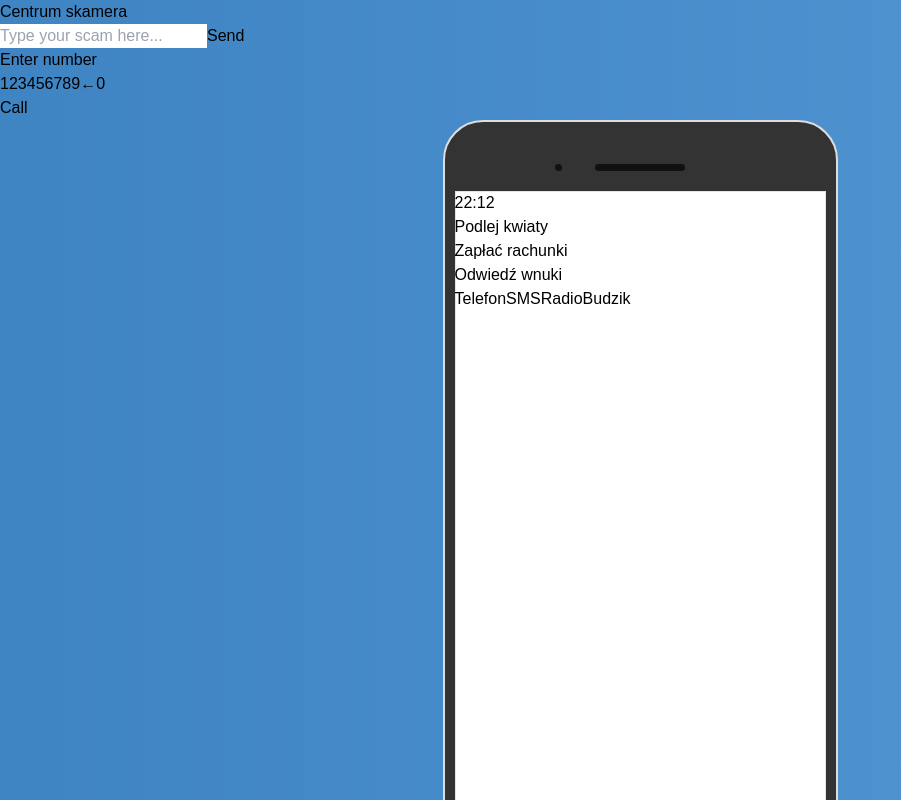
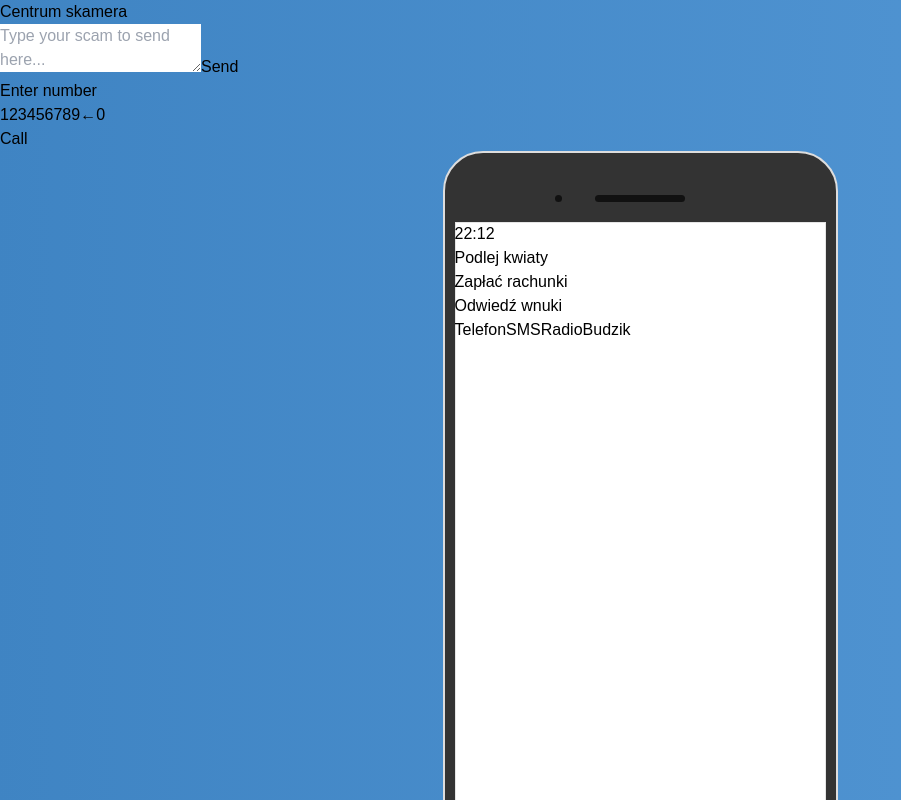
Before and after one commit to Bex0n/wnucheck-mvp, a Next.js app in the folder frontend/: page / in a window 1280 px wide. Shown: the top 800 px of the page, without its empty margins (0-901 px from the left). Built offline with nearby package versions, Linux system fonts and the light colour scheme.

Commit message:
simplify chatwindow

```diff
--- a/frontend/src/pages/ChatWindow.tsx
+++ b/frontend/src/pages/ChatWindow.tsx
@@ -49,20 +49,12 @@ const ChatWindow: React.FC<ChatWindowProps> = ({onChatMessage}) => {
   }
 
   return (
-    <div className="flex flex-col gap-4 p-6 bg-white border rounded-lg shadow-lg max-w-md w-full">
-      <div className="flex flex-col gap-2 overflow-y-auto max-h-64">
-        <div className="self-start bg-blue-100 p-3 rounded-lg text-black">
-        </div>
-        <div className="self-end bg-gray-200 p-3 rounded-lg text-black">
-        </div>
-      </div>
-      <div className="flex gap-2 mt-4">
-        <input
+    <div className="flex flex-col gap-2">
+      <textarea
         value={inputValue}
         onChange={(e) => setInputValue(e.target.value)}
-          type="text"
         className="flex-1 p-2 border rounded-lg focus:outline-none focus:ring focus:ring-blue-300"
-          placeholder="Type your scam here..."
+        placeholder="Type your scam to send here..."
       />
       <button
         onClick={sendMessage} className="px-4 py-2 bg-blue-600 text-white font-semibold rounded-lg hover:bg-blue-800"
@@ -70,7 +62,6 @@ const ChatWindow: React.FC<ChatWindowProps> = ({onChatMessage}) => {
         Send
       </button>
     </div>
-    </div>
   );
 };
 
```
Lines whose indentation alone changed are shown as unchanged.
